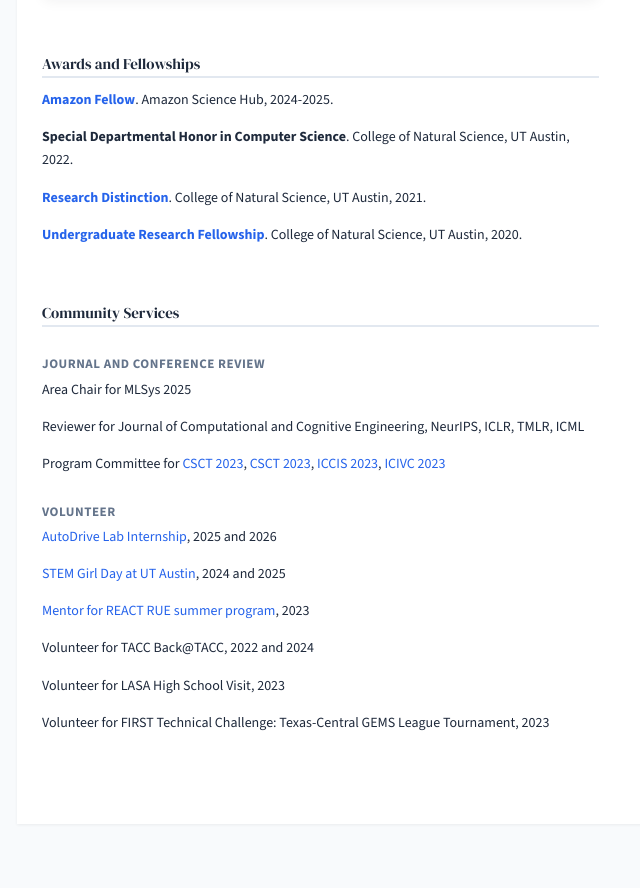
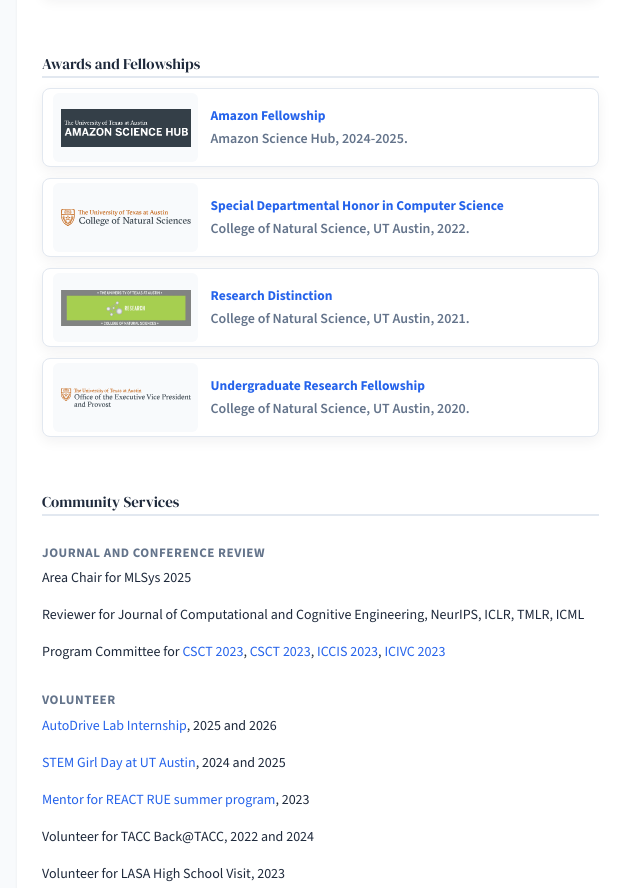
Before and after one commit to yunhaoyang234/yunhaoyang234.github.io, a plain HTML site: page index.html in a window 1280 px wide. Shown: the part 3267-4155 px from the top of the page, without its empty margins (173-813 px from the left). Before the commit the page ends 4111 px from the top, so only its background shows below. Drawn offline with nearby package versions, Linux system fonts and the light colour scheme.

Commit message:
Style awards section

```diff
--- a/index.html
+++ b/index.html
@@ -260,6 +260,48 @@
       font-size: 1.15rem;
       line-height: 1.45;
     }
+    .award-card {
+      display: flex;
+      gap: 1.25rem;
+      align-items: center;
+      padding: 4px 1rem;
+      margin-bottom: 1.1rem;
+      border: 1px solid var(--border);
+      border-radius: 8px;
+      background: #ffffff;
+      box-shadow: 0 4px 14px rgba(15, 23, 42, 0.06);
+    }
+    .award-logo {
+      flex: 0 0 145px;
+      min-height: 64px;
+      display: flex;
+      align-items: center;
+      justify-content: center;
+      padding: 2.5px 0.75rem;
+      border-radius: 6px;
+      background: var(--bg-subtle);
+    }
+    .award-logo img {
+      width: auto;
+      height: 64px;
+      max-width: 100%;
+      object-fit: contain;
+      display: block;
+    }
+    .award-content {
+      flex: 1;
+      min-width: 0;
+    }
+    .award-title {
+      font-weight: 700;
+      font-size: 1.35rem;
+      line-height: 1.35;
+      margin-bottom: 0.25rem;
+    }
+    .award-meta {
+      color: var(--text-muted);
+      font-weight: 600;
+    }
     @media (max-width: 767px) {
       .pub-card {
         flex-direction: column;
@@ -267,6 +309,12 @@
       .pub-thumb {
         width: 100%;
         flex-basis: auto;
+      }
+      .award-card {
+        align-items: flex-start;
+      }
+      .award-logo {
+        flex: 0 0 115px;
       }
     }
     .col-md-8[style*="height: 100vh"] {
@@ -706,18 +754,42 @@
                 <br>
 
                 <h2 id="awards">Awards and Fellowships</h2>
-                <p>
-                    <b><a href="https://sciencehub.utexas.edu/phd-fellowship-recipients/" target="_blank">Amazon Fellow</a></b>. Amazon Science Hub, 2024-2025.
-                </p>
-                <p>
-                    <b>Special Departmental Honor in Computer Science</b>. College of Natural Science, UT Austin, 2022.
-                </p>
-                <p>
-                    <b><a href="https://cns.utexas.edu/info-undergraduate-students/events-recognition/cns-distinctions", target="_blank">Research Distinction</a></b>. College of Natural Science, UT Austin, 2021.
-                </p>
-                <p>
-                    <b><a href="https://undergradcollege.utexas.edu/academics/undergraduate-research/scholarships-awards/undergraduate-research-fellowship" target="_blank">Undergraduate Research Fellowship</a></b>. College of Natural Science, UT Austin, 2020.
-                </p>
+                <article class="award-card">
+                    <div class="award-logo">
+                        <img src="images/amazon.png" alt="Amazon logo">
+                    </div>
+                    <div class="award-content">
+                        <div class="award-title"><a href="https://sciencehub.utexas.edu/phd-fellowship-recipients/" target="_blank" rel="noopener noreferrer">Amazon Fellowship</a></div>
+                        <div class="award-meta">Amazon Science Hub, 2024-2025.</div>
+                    </div>
+                </article>
+                <article class="award-card">
+                    <div class="award-logo">
+                        <img src="images/cns-logo.svg" alt="College of Natural Sciences logo">
+                    </div>
+                    <div class="award-content">
+                        <div class="award-title"><a href="https://cns.utexas.edu/info-undergraduate-students/events-recognition/other-academic-honors" target="_blank" rel="noopener noreferrer">Special Departmental Honor in Computer Science</a></div>
+                        <div class="award-meta">College of Natural Science, UT Austin, 2022.</div>
+                    </div>
+                </article>
+                <article class="award-card">
+                    <div class="award-logo">
+                        <img src="images/research.jpg.webp" alt="Research Distinction logo">
+                    </div>
+                    <div class="award-content">
+                        <div class="award-title"><a href="https://cns.utexas.edu/info-undergraduate-students/events-recognition/cns-distinctions" target="_blank" rel="noopener noreferrer">Research Distinction</a></div>
+                        <div class="award-meta">College of Natural Science, UT Austin, 2021.</div>
+                    </div>
+                </article>
+                <article class="award-card">
+                    <div class="award-logo">
+                        <img src="images/undergrad-fellow.svg" alt="Undergraduate Research Fellowship logo">
+                    </div>
+                    <div class="award-content">
+                        <div class="award-title"><a href="https://undergradcollege.utexas.edu/academics/undergraduate-research/scholarships-awards/undergraduate-research-fellowship" target="_blank" rel="noopener noreferrer">Undergraduate Research Fellowship</a></div>
+                        <div class="award-meta">College of Natural Science, UT Austin, 2020.</div>
+                    </div>
+                </article>
 
                 <br>
 
```
Also changed, not shown: images/amazon.png (added), images/cns-logo.svg (added), images/research.jpg.webp (added), images/undergrad-fellow.svg (added).
